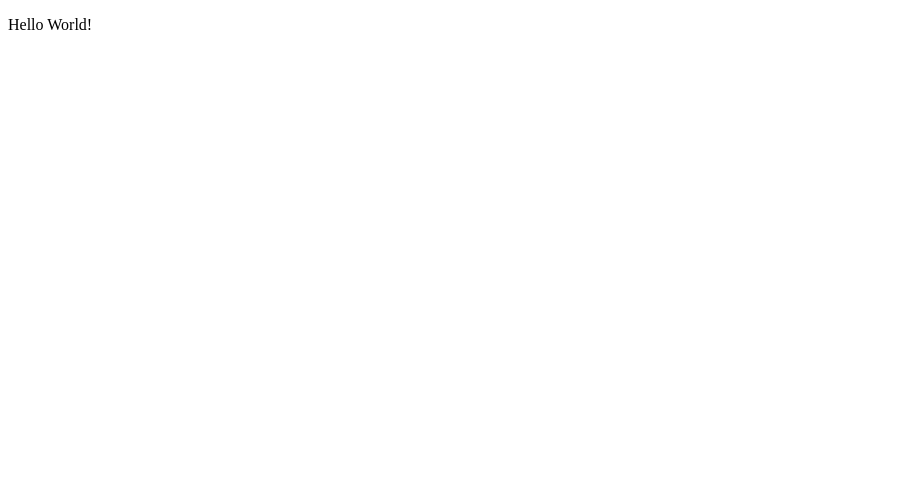
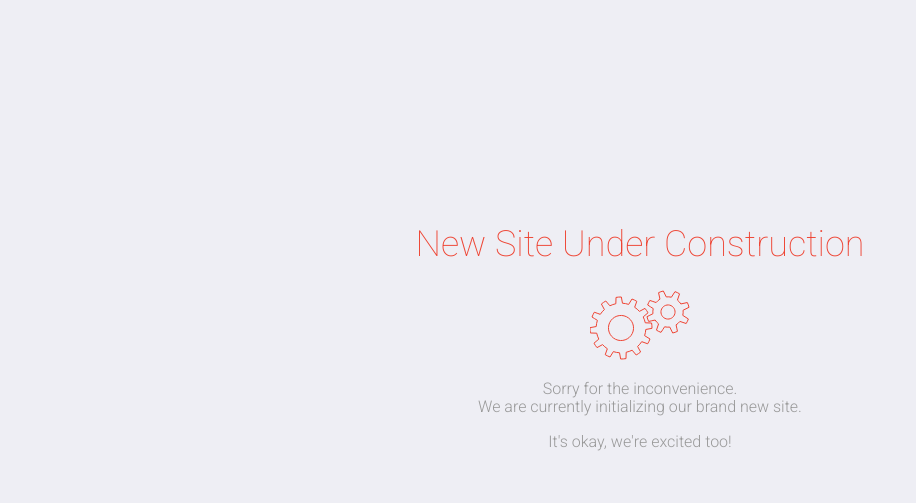
Before and after one commit to marieapellanes/thefoodlove, a plain HTML site: page index.html in a window 1280 px wide. Shown: the whole page, without its empty margins (0-916 px from the left). Drawn offline with nearby package versions, Linux system fonts and the light colour scheme.

Commit message:
Under Construction Commit

```diff
--- a/index.html
+++ b/index.html
@@ -1,11 +1,77 @@
 <!DOCTYPE html>
-<html lang="en">
+<html lang="en" >
 <head>
-    <meta charset="UTF-8">
-    <meta name="viewport" content="width=device-width, initial-scale=1.0">
-    <title>Document</title>
+  <meta charset="UTF-8">
+  <title>Under Construction</title>
+  <link rel="stylesheet" href="https://public.codepenassets.com/css/normalize-5.0.0.min.css">
+<link rel='stylesheet' href='https://cdnjs.cloudflare.com/ajax/libs/font-awesome/4.0.3/css/font-awesome.min.css'><link rel="stylesheet" href="./style.css">
+
 </head>
 <body>
-    <p>Hello World!</p>
+<!-- partial:index.partial.html -->
+<div class="warning-content">
+<h1>New Site Under Construction</h1>
+<svg version="1.1" xmlns="http://www.w3.org/2000/svg" xmlns:xlink="http://www.w3.org/1999/xlink" x="0px" y="0px"
+	 width="100.001px" height="70px" viewBox="0 0 100 68">
+<g id="large">
+	<g>
+	<path d="M55.777,38.473l6.221-1.133c0.017-1.791-0.123-3.573-0.41-5.324l-6.321-0.19c-0.438-2.053-1.135-4.048-2.076-5.931
+		l4.82-4.094c-0.868-1.552-1.874-3.028-3.005-4.417l-5.569,2.999c-1.385-1.54-2.98-2.921-4.771-4.099l2.124-5.954
+		c-0.759-0.452-1.543-0.878-2.357-1.269c-0.811-0.39-1.625-0.732-2.449-1.046l-3.325,5.381c-2.038-0.665-4.113-1.052-6.183-1.174
+		L31.34,6.002c-1.792-0.02-3.571,0.119-5.32,0.406l-0.191,6.32c-2.056,0.439-4.051,1.137-5.936,2.08l-4.097-4.82
+		c-1.546,0.872-3.022,1.875-4.407,3.006l2.996,5.566c-1.54,1.384-2.925,2.985-4.104,4.778c-2.16-0.771-4.196-1.498-5.953-2.127
+		c-0.449,0.765-0.875,1.544-1.265,2.354c-0.39,0.811-0.733,1.63-1.049,2.457c1.587,0.981,3.424,2.119,5.377,3.325
+		c-0.662,2.037-1.049,4.117-1.172,6.186l-6.218,1.136c-0.021,1.789,0.12,3.566,0.407,5.321l6.32,0.188
+		c0.442,2.06,1.143,4.057,2.082,5.937l-4.818,4.095c0.872,1.549,1.873,3.026,3.009,4.412l5.563-2.998
+		c1.392,1.54,2.989,2.92,4.777,4.099l-2.121,5.954c0.756,0.446,1.538,0.871,2.348,1.258c0.813,0.394,1.633,0.739,2.462,1.05
+		l3.326-5.375c2.033,0.662,4.109,1.05,6.175,1.17l1.137,6.221c1.791,0.019,3.569-0.123,5.323-0.407l0.194-6.324
+		c2.053-0.438,4.045-1.136,5.927-2.079l4.093,4.817c1.55-0.865,3.026-1.87,4.414-2.999l-2.995-5.572
+		c1.537-1.385,2.914-2.98,4.093-4.772l5.953,2.127c0.448-0.761,0.878-1.545,1.268-2.356c0.388-0.808,0.729-1.631,1.047-2.458
+		l-5.378-3.324C55.268,42.615,55.655,40.542,55.777,38.473z M42.302,42.435c-3.002,6.243-10.495,8.872-16.737,5.866
+		c-6.244-2.999-8.872-10.493-5.867-16.736c3.002-6.244,10.495-8.873,16.736-5.869C42.676,28.698,45.306,36.19,42.302,42.435z"  fill="none" stroke="#E43"/>    <animateTransform
+            attributeName="transform"
+            begin="0s"
+            dur="3s"
+            type="rotate"
+            from="0 31 37"
+            to="360 31 37"
+            repeatCount="indefinite"
+    </animateTransform>
+</g>
+<g id="small">
+	<path d="M93.068,19.253L99,16.31c-0.371-1.651-0.934-3.257-1.679-4.776l-6.472,1.404c-0.902-1.436-2.051-2.735-3.42-3.819
+		l2.115-6.273c-0.706-0.448-1.443-0.867-2.213-1.238c-0.774-0.371-1.559-0.685-2.351-0.958l-3.584,5.567
+		c-1.701-0.39-3.432-0.479-5.118-0.284L73.335,0c-1.652,0.367-3.256,0.931-4.776,1.672l1.404,6.47
+		c-1.439,0.899-2.744,2.047-3.835,3.419c-2.208-0.746-4.38-1.476-6.273-2.114c-0.451,0.71-0.874,1.448-1.244,2.229
+		c-0.371,0.764-0.68,1.541-0.954,2.329c1.681,1.078,3.612,2.323,5.569,3.579c-0.399,1.711-0.486,3.449-0.291,5.145
+		c-2.086,1.034-4.143,2.055-5.936,2.945c0.368,1.648,0.929,3.25,1.67,4.769c1.954-0.426,4.193-0.912,6.468-1.405
+		c0.906,1.449,2.06,2.758,3.442,3.853l-2.117,6.27c0.708,0.449,1.439,0.865,2.218,1.236c0.767,0.371,1.551,0.685,2.338,0.96
+		c1.081-1.68,2.319-3.612,3.583-5.574c1.714,0.401,3.457,0.484,5.156,0.288L82.695,42c1.651-0.371,3.252-0.931,4.773-1.676
+		c-0.425-1.952-0.912-4.194-1.404-6.473c1.439-0.902,2.744-2.057,3.835-3.436l6.273,2.11c0.444-0.7,0.856-1.43,1.225-2.197
+		c0.372-0.777,0.691-1.569,0.963-2.361l-5.568-3.586C93.181,22.677,93.269,20.939,93.068,19.253z M84.365,24.062
+		c-1.693,3.513-5.908,4.991-9.418,3.302c-3.513-1.689-4.99-5.906-3.301-9.419c1.688-3.513,5.906-4.991,9.417-3.302
+		C84.573,16.331,86.05,20.549,84.365,24.062z" fill="none" stroke="#E43"/>
+  <animateTransform
+            attributeName="transform"
+            begin="0s"
+            dur="2s"
+            type="rotate"
+            from="0 78 21"
+            to="-360 78 21"
+            repeatCount="indefinite"
+    </animateTransform>
+</g>
+</svg>
+<p>
+  Sorry for the inconvenience. <br />
+  We are currently initializing our brand new site.
+</p>
+<p>
+  It's okay, we're excited too!
+</p>
+
+</div>
+<!-- partial -->
+  <script src='//cdnjs.cloudflare.com/ajax/libs/jquery/2.1.3/jquery.min.js'></script>
 </body>
 </html>
--- /dev/null
+++ b/style.css
@@ -0,0 +1,26 @@
+@import url(https://fonts.googleapis.com/css?family=Roboto:400,100,300,500,700);
+
+body {
+  background: #EEEEF4;
+  color:#999;
+  font-family:Roboto;
+}
+
+h1{
+  font-weight:100;
+  font-size:27pt;
+  color:#E43;
+}
+
+p{font-weight:300;}
+
+.warning-content {
+	position:absolute;
+  top:25%;
+  width:100%;
+  height:300px;
+  text-align:center;
+  margin:0;
+
+
+}
```
